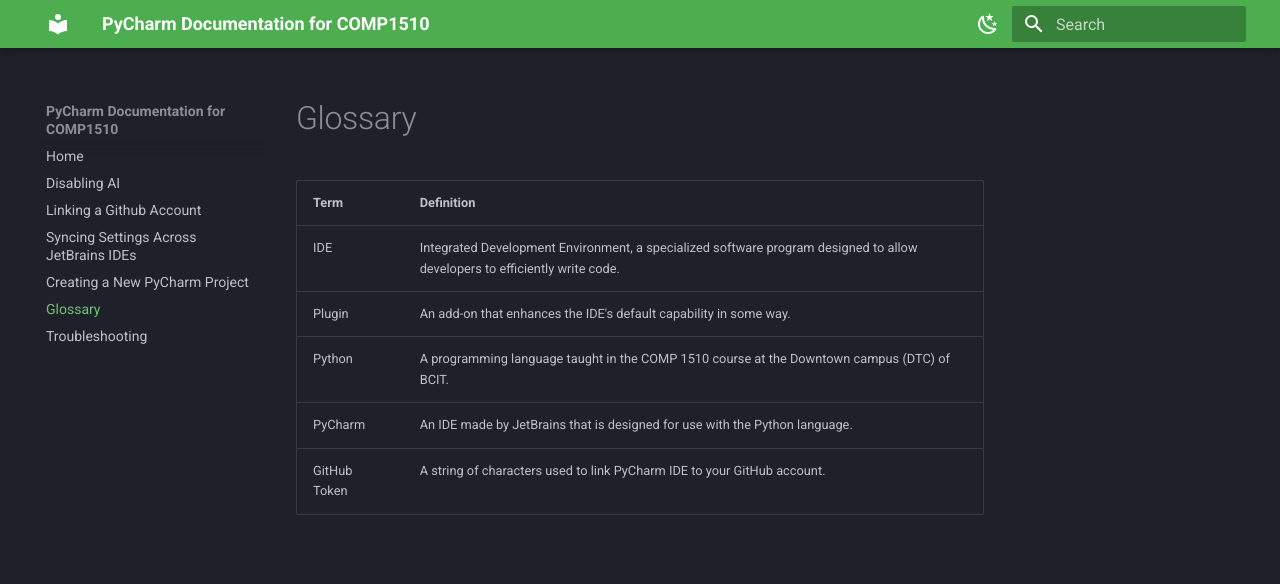
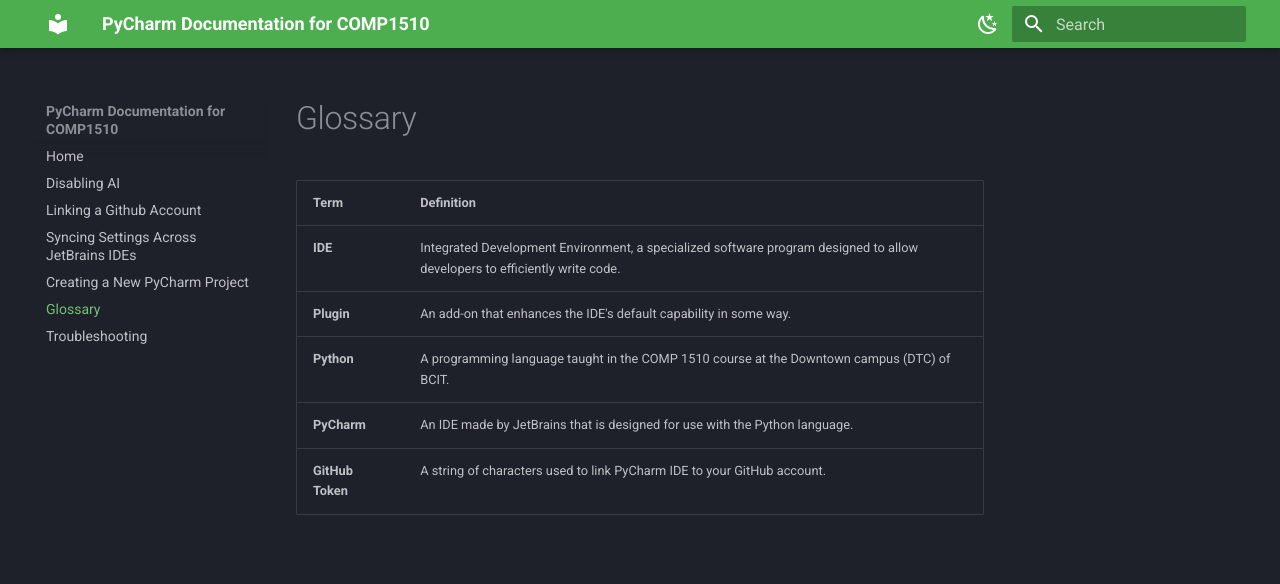
Before and after one commit to farahalterman/mkdocsDemo, an MkDocs documentation site: the page built from docs/glossary.md, in a window 1280 px wide. Shown: the top 584 px of the page. Built offline with MkDocs 1.6.1 and Material for MkDocs 9.7.7, drawn with Linux system fonts in a browser that asks for light colours.

Commit message:
Fix minor mistakes

```diff
--- a/docs/glossary.md
+++ b/docs/glossary.md
@@ -1,7 +1,7 @@
-| Term         | Definition                                                                                                                 |
-|--------------|----------------------------------------------------------------------------------------------------------------------------|
-| IDE          | Integrated Development Environment, a specialized software program designed to allow developers to efficiently write code. |
-| Plugin       | An add-on that enhances the IDE's default capability in some way.                                                          |
-| Python       | A programming language taught in the COMP 1510 course at the Downtown campus (DTC) of BCIT.                                |
-| PyCharm      | An IDE made by JetBrains that is designed for use with the Python language.                                                |
-| GitHub Token | A string of characters used to link PyCharm IDE to your GitHub account.                                                    |
+| Term             | Definition                                                                                                                 |
+|------------------|----------------------------------------------------------------------------------------------------------------------------|
+| **IDE**          | Integrated Development Environment, a specialized software program designed to allow developers to efficiently write code. |
+| **Plugin**       | An add-on that enhances the IDE's default capability in some way.                                                          |
+| **Python**       | A programming language taught in the COMP 1510 course at the Downtown campus (DTC) of BCIT.                                |
+| **PyCharm**      | An IDE made by JetBrains that is designed for use with the Python language.                                                |
+| **GitHub Token** | A string of characters used to link PyCharm IDE to your GitHub account.                                                    |
```
Also changed, not shown: docs/Create_Project.md (+7 -3 lines), docs/Linking_Github.md (+0 -1 lines), docs/index.md (+4 -3 lines).
